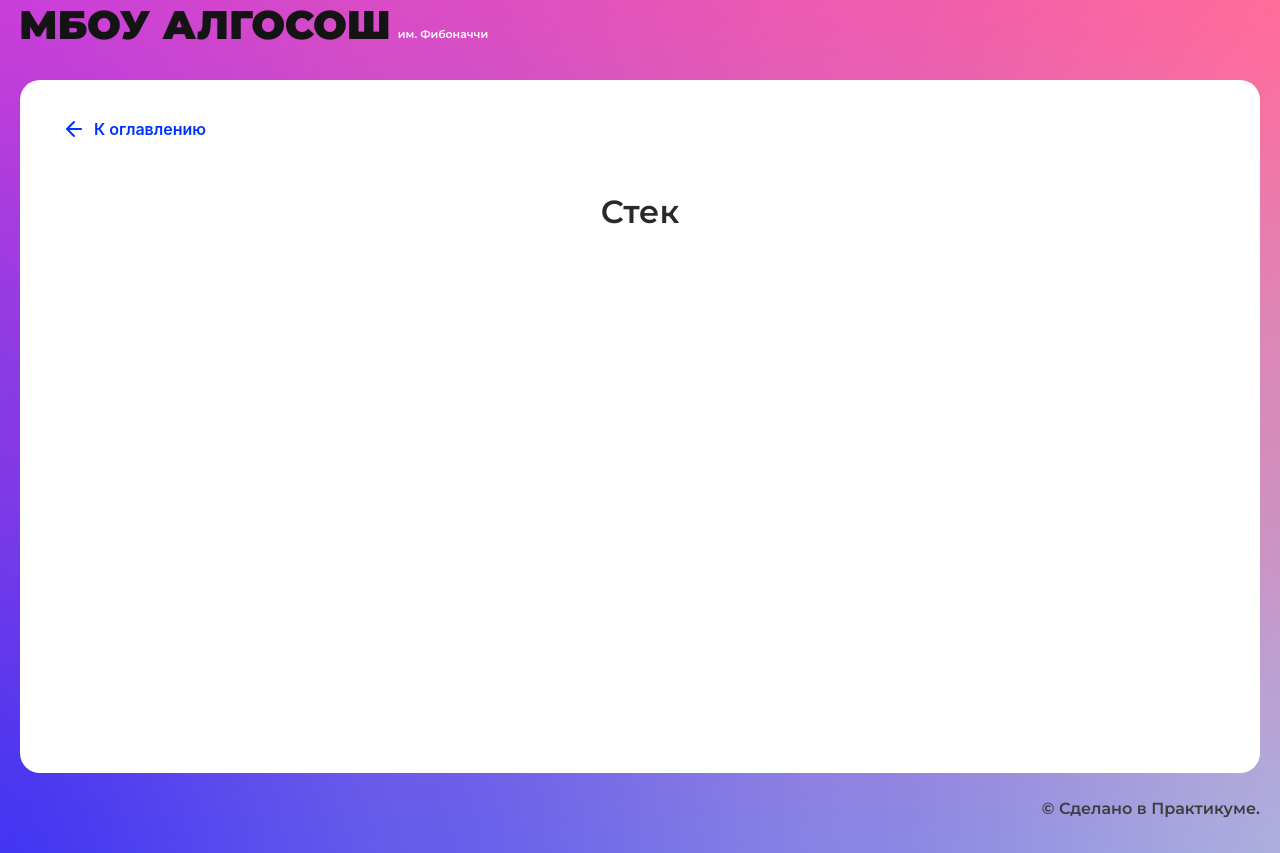
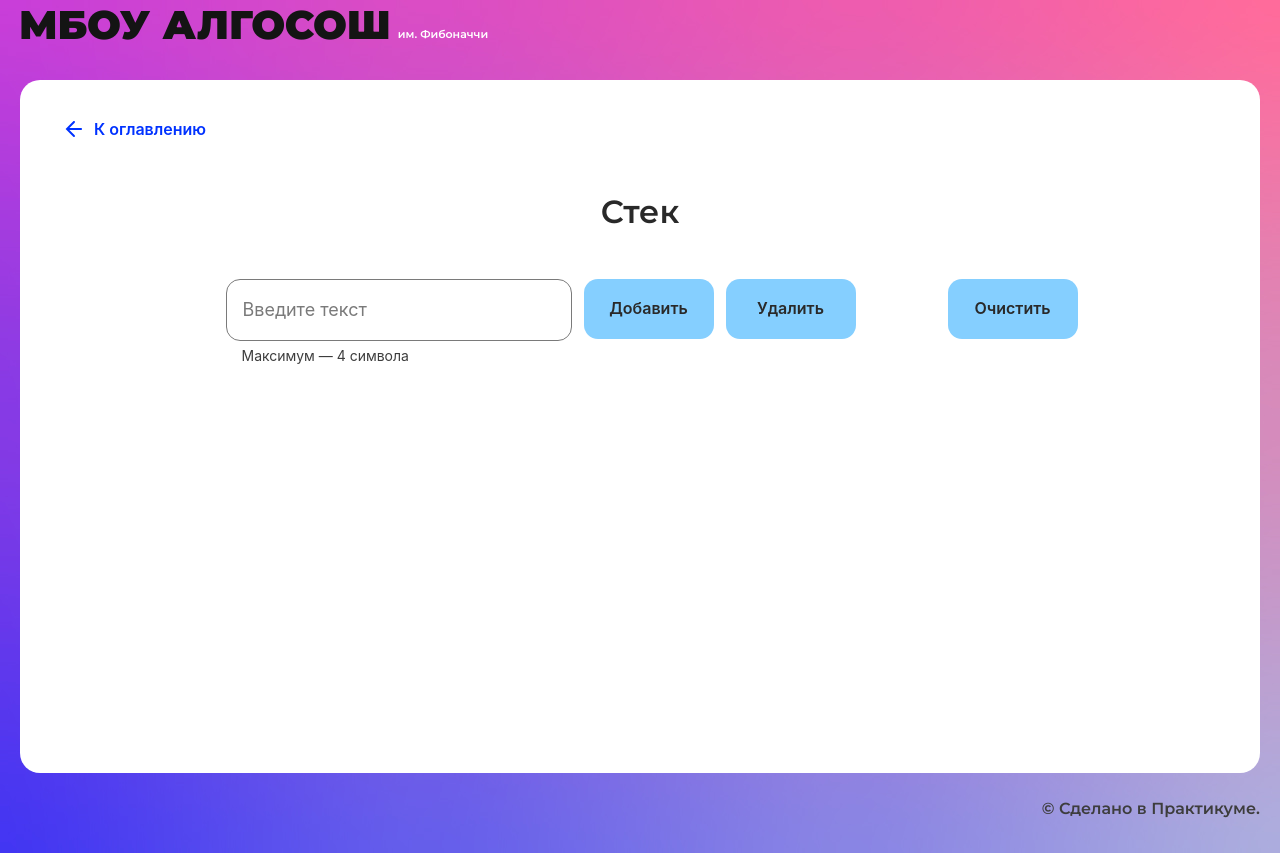
Before and after one commit to anastasiia-lk/algososh, a React (Create React App) app in the folder algososh/: page /stack in a window 1280 px wide. Built offline with nearby package versions, Linux system fonts and the light colour scheme.

Commit message:
add stack add items

```diff
--- /dev/null
+++ b/algososh/src/components/stack-page/Stack.ts
@@ -0,0 +1,40 @@
+import { IStack } from "../../helpers/types";
+
+export class Stack<T = string> implements IStack<T> {
+  private stack: T[] = [];
+  // private maxSize: number;
+
+  // constructor(maxSize?: number) {
+  //   this.maxSize = maxSize === undefined ? Infinity : maxSize;
+  // }
+
+  push = (item: T) => {
+    // if (this.stack.length >= this.stackLimit) return this;
+    this.stack.push(item);
+    return this;
+  }
+
+  pop = () => {
+    return this.stack.pop();
+  }
+
+  clear = () => {
+    this.stack = [];
+  }
+
+  get elements() {
+    return this.stack;
+  }
+
+  get size() {
+    return this.stack.length;
+  }
+
+  get lastIndex() {
+    return this.stack.length - 1;
+  }
+
+  // get stackLimit() {
+  //   return this.maxSize;
+  // }
+}
--- /dev/null
+++ b/algososh/src/components/stack-page/stack-page.module.css
@@ -0,0 +1,31 @@
+.list {
+  list-style-type: none;
+}
+
+.flex-wrapper {
+  display: flex;
+}
+
+.wrapper {
+  max-width: 829px;
+  gap: 12px;
+  margin: 0 auto 80px;
+}
+
+.container {
+  max-width: 630px;
+  gap: 12px;
+  margin-right: 80px;
+}
+
+.input {
+  width: 377px;
+}
+
+.stack-items-container {
+  max-width: 944px;
+  justify-content: center;
+  flex-wrap: wrap;
+  gap: 78px 16px;
+  margin: 0 auto;
+}
--- a/algososh/src/components/stack-page/stack-page.tsx
+++ b/algososh/src/components/stack-page/stack-page.tsx
@@ -1,10 +1,87 @@
-import React from "react";
+import React, { ChangeEvent, useRef, useState } from 'react';
 import { SolutionLayout } from "../ui/solution-layout/solution-layout";
+import { Input } from '../ui/input/input';
+import { Button } from '../ui/button/button';
+import styles from './stack-page.module.css';
+import { ElementStates } from '../../types/element-states';
+import {DELAY} from '../../helpers/constants'
+import { Stack } from './Stack';
+import { Circle } from '../ui/circle/circle';
 
 export const StackPage: React.FC = () => {
+  const stack = useRef(new Stack());
+  const [inputValue, setInputValue] = useState('');
+  const [lastElementState, setLastElementState] = useState(
+    ElementStates.Changing
+  );
+  const [stackList, setStackList] = useState<string[]>(stack.current.elements);
+
+  const onChange = (event: ChangeEvent<HTMLInputElement>) => {
+    setInputValue(event.target.value);
+  };
+
+  const addItem = (item: string) => {
+    // setIsLoading((prev) => ({ ...prev, add: true }));
+    setLastElementState(ElementStates.Changing);
+    stack.current.push(item);
+    console.log(stack);
+    setStackList([...stack.current.elements]);
+    setInputValue('');
+    setTimeout(() => {
+      setLastElementState(ElementStates.Default);
+      // setIsLoading((prev) => ({ ...prev, add: false }));
+    }, DELAY);
+  };
+
   return (
     <SolutionLayout title="Стек">
-
+      <div className={`${styles['flex-wrapper']} ${styles['wrapper']}`}>
+      <div className={`${styles['flex-wrapper']} ${styles['container']}`}>
+        <Input
+          value={inputValue}
+          onChange={onChange}
+          maxLength={4}
+          isLimitText
+          extraClass={styles.input}
+        />
+        <Button
+          text='Добавить'
+          onClick={() => addItem(inputValue)}
+          // disabled={
+          //   !inputValue || stack.current.size >= stack.current.stackLimit
+          // }
+          // isLoader={isLoading.add}
+        />
+        <Button
+          text='Удалить'
+          // onClick={deleteFromStack}
+          // disabled={isEmpty || isLoading.add}
+          // isLoader={isLoading.delete}
+        />
+        </div>
+        <Button
+          text='Очистить'
+          // onClick={clearStack}
+          // disabled={isEmpty || isLoading.add || isLoading.delete}
+        />
+        </div>
+        <ul className={`${styles['flex-wrapper']} ${styles['stack-items-container']} ${styles['list']}`}>
+        {stackList &&
+          stackList.map((el, idx) => (
+            <li key={idx}>
+              <Circle
+                letter={el}
+                index={idx}
+                head={stack.current.lastIndex === idx ? 'top' : null}
+                state={
+                  stack.current.lastIndex === idx
+                    ? lastElementState
+                    : ElementStates.Default
+                }
+              />
+            </li>
+          ))}
+      </ul>
     </SolutionLayout>
   );
 };
--- a/algososh/src/components/string/string.tsx
+++ b/algososh/src/components/string/string.tsx
@@ -4,8 +4,8 @@ import { SolutionLayout } from "../ui/solution-layout/solution-layout";
 import { Circle } from '../ui/circle/circle';
 import { Button } from '../ui/button/button';
 import { Input } from '../ui/input/input';
-import {getArrayOfStringsToPrint } from '../../helpers/helpers';
-import {DELAY} from '../../helpers/constants';
+import { getArrayOfStringsToPrint } from '../../helpers/helpers';
+import { DELAY } from '../../helpers/constants';
 import { getCircleState } from '../../helpers/helpers';
 
 import styles from './string.module.css';
--- a/algososh/src/helpers/types.tsx
+++ b/algososh/src/helpers/types.tsx
@@ -3,3 +3,9 @@ export enum ElementStates {
   Changing = "changing",
   Modified = "modified",
 }
+
+export interface IStack<T> {
+  push: (item: T) => void;
+  pop: () => void;
+  clear: () => void;
+}
```
